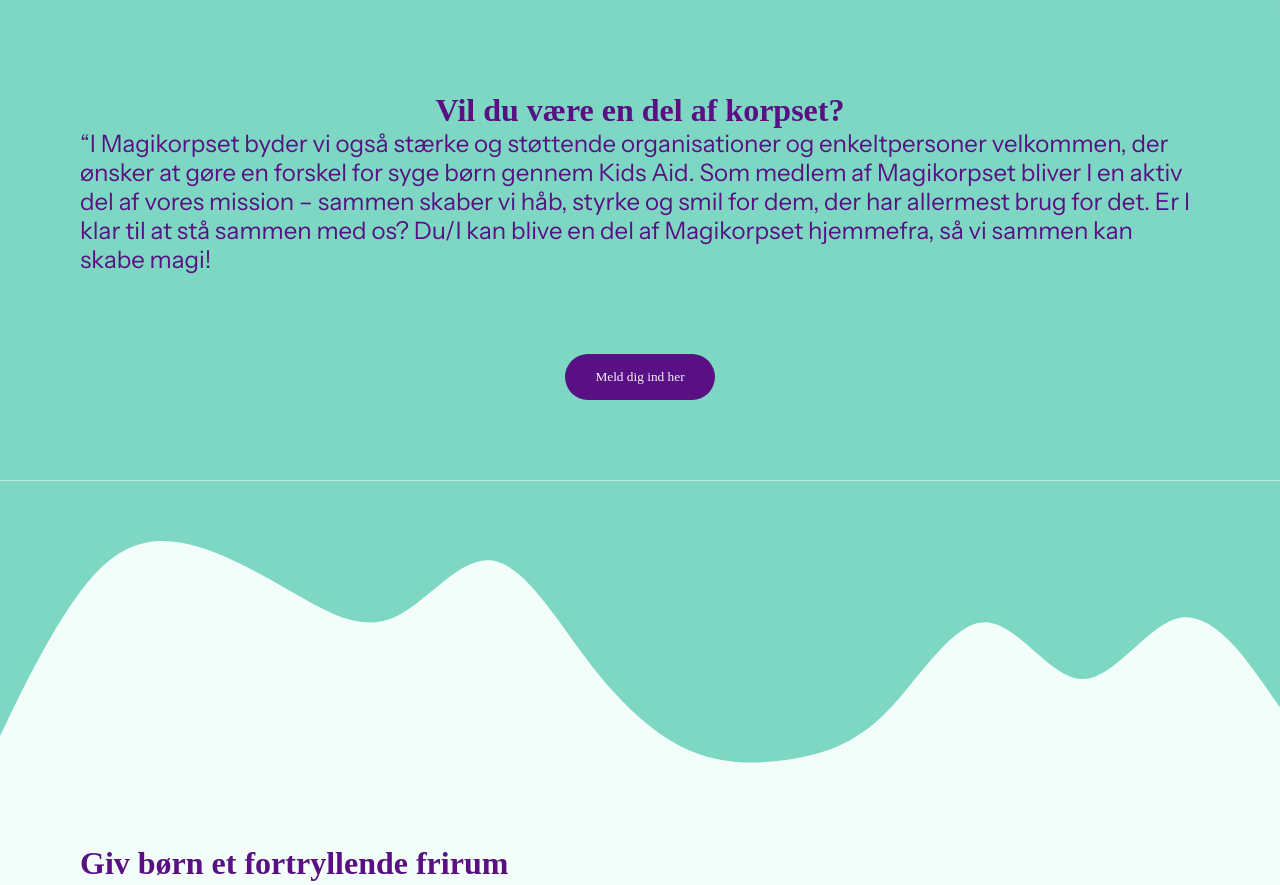
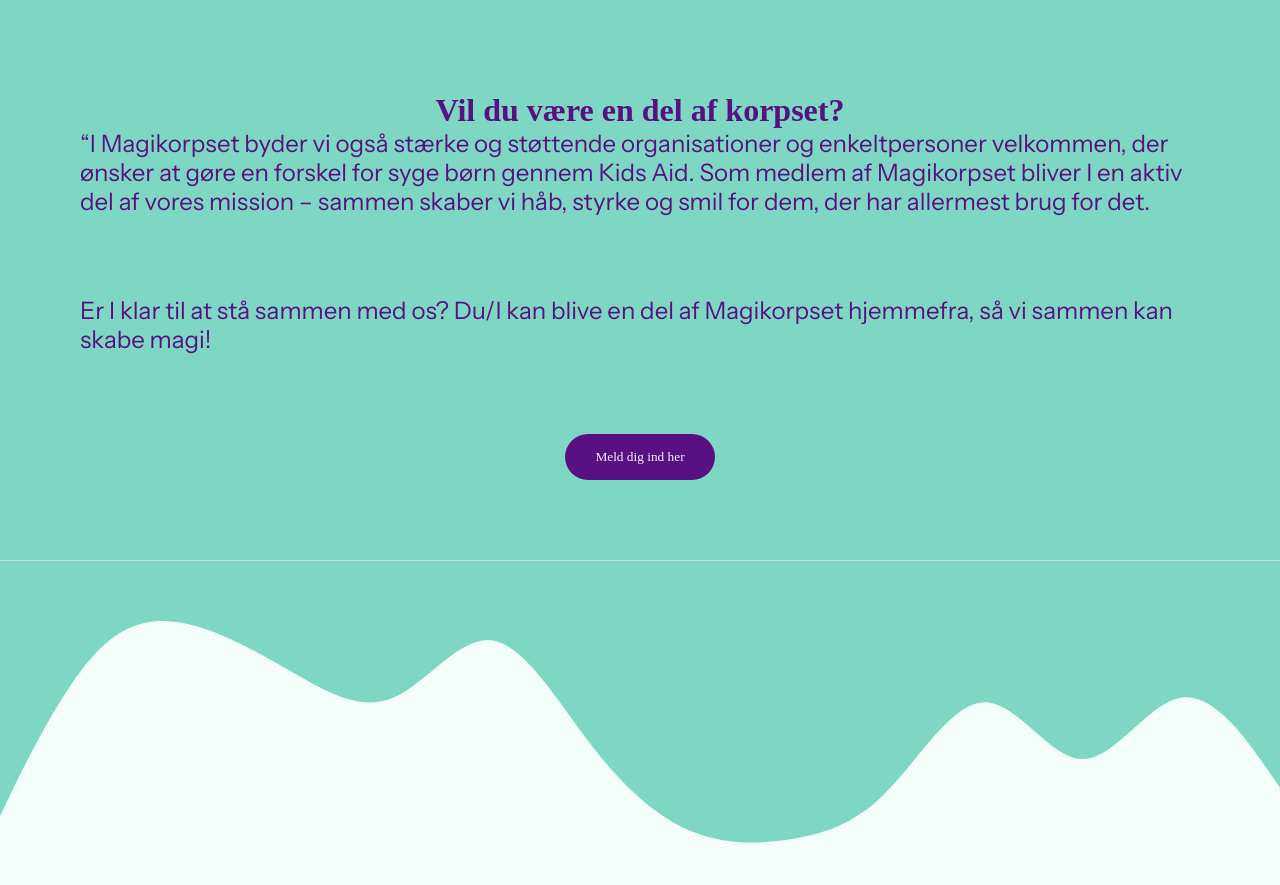
Before and after one commit to tema-9-gruppe-4/t9_magikorpset, an Astro site: page / in a window 1280 px wide. Shown: the part 2360-3245 px from the top of the page. Built offline with nearby package versions, Linux system fonts and the light colour scheme; Astro itself is replaced by a stand-in of ours; a web font is replaced by a local one.

Commit message:
lille ændring

```diff
--- a/src/components/TyrkisSection.astro
+++ b/src/components/TyrkisSection.astro
@@ -41,8 +41,11 @@ import MeldDigIndButton from "../components/MeldDigIndButton.astro";
     enkeltpersoner velkommen, der ønsker at gøre en forskel for syge børn gennem
     Kids Aid. Som medlem af Magikorpset bliver I en aktiv del af vores mission –
     sammen skaber vi håb, styrke og smil for dem, der har allermest brug for
-    det. Er I klar til at stå sammen med os? Du/I kan blive en del af
-    Magikorpset hjemmefra, så vi sammen kan skabe magi!
+    det.
+  </p>
+  <p>
+    Er I klar til at stå sammen med os? Du/I kan blive en del af Magikorpset
+    hjemmefra, så vi sammen kan skabe magi!
   </p>
   <MeldDigIndButton buttontext="Meld dig ind her" />
 </section>
```
